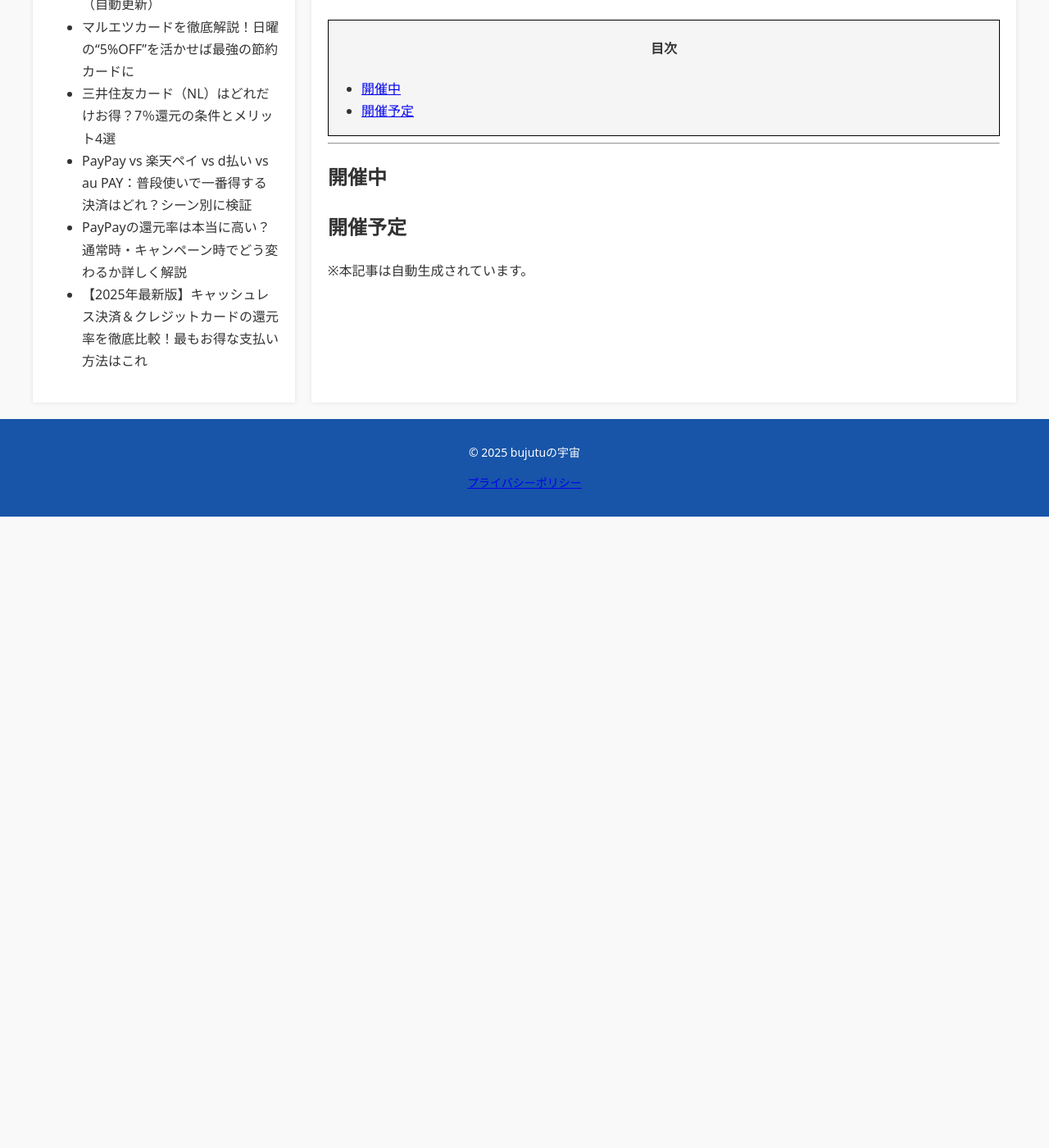
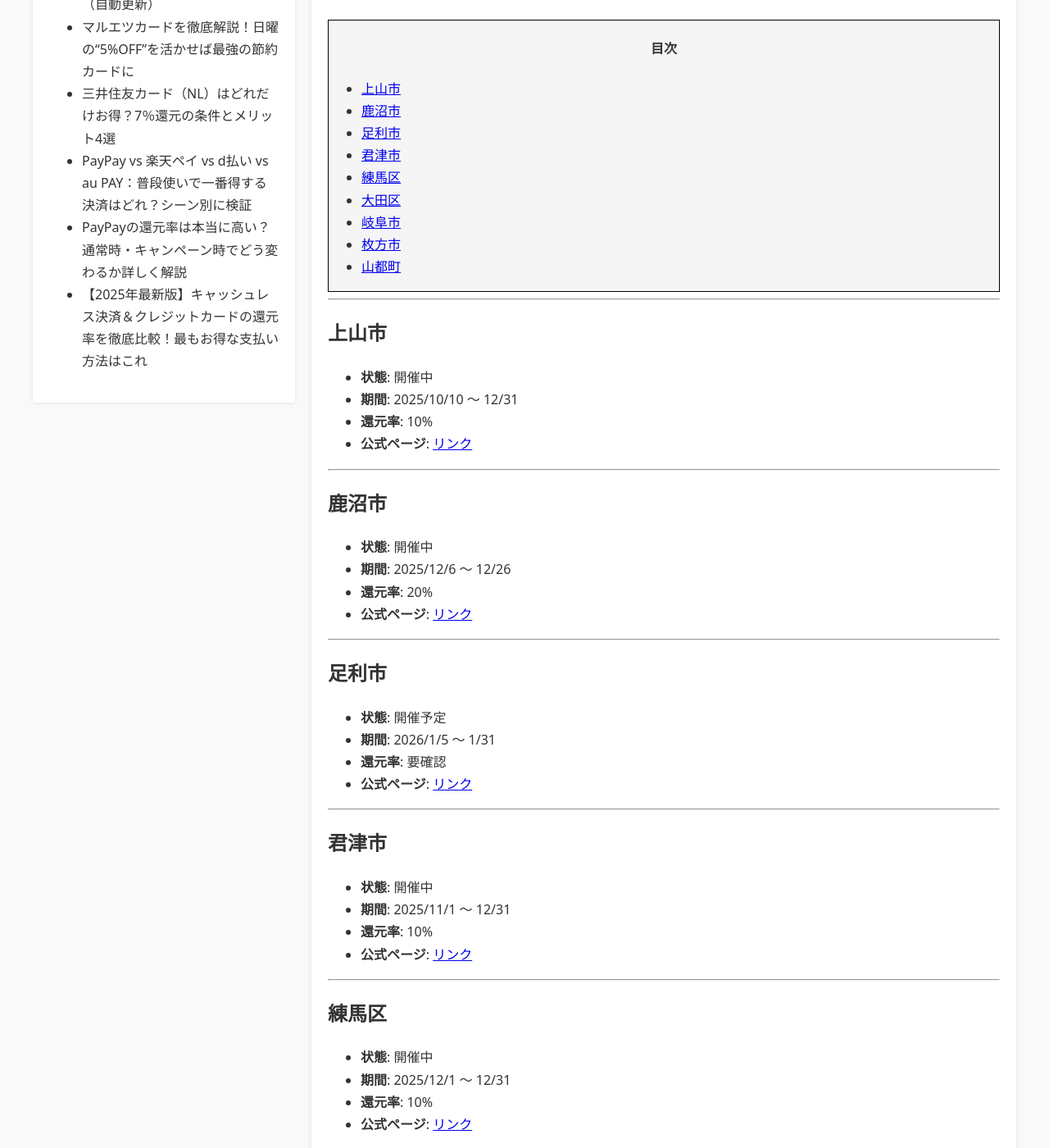
Before and after one commit to bujutu/bujutu.github.io, a Jekyll site: the page built from _posts/2025-12-10-paypay-campaigns.md, in a window 1280 px wide and 1400 px high, scrolled down 343 px. Shown: the whole window at 82% size. Built offline with Jekyll 4.4.1, drawn with Linux system fonts in a browser that asks for light colours; before the commit the page ends 973 px from its top, so only the background shows below that; some of the changed text lies outside the part shown.

Commit message:
Auto-update PayPay campaigns

```diff
--- a/_posts/2025-12-10-paypay-campaigns.md
+++ b/_posts/2025-12-10-paypay-campaigns.md
@@ -1,12 +1,12 @@
 ---
 title: "PayPay × 自治体キャンペーン（自動更新）"
 layout: post
-date: 2025-12-11 04:50:53
+date: 2025-12-11 05:07:12
 description: "PayPayと自治体のポイント還元キャンペーン一覧（自動更新）。"
 tags: [paypay, 自治体, キャンペーン, 自動更新]
 ---
 
-> 最終更新: **2025-12-11 04:50:53**
+> 最終更新: **2025-12-11 05:07:12**
 
 PayPay × 自治体 の還元キャンペーン情報を自動収集し、一覧化しています。
 高還元キャンペーンはすぐ終わることがあるため、最新情報は必ず公式ページもご確認ください。
@@ -18,49 +18,88 @@ PayPay × 自治体 の還元キャンペーン情報を自動収集し、一覧
 ---
 
 
-{% if campaigns | length == 0 %}
-現在取得できるキャンペーンはありません。
-{% else %}
 
-# 開催中
+## 上山市
 
-{% assign now_list = campaigns | where: "status", "開催中" %}
-
-{% if now_list.size == 0 %}
-現在「開催中」のキャンペーンはありません。
-{% else %}
-{% for item in now_list %}
-## {{ item.name }}
-
-- **状態**: {{ item.status }}
-- **期間**: {{ item.period }}
-- **還元率**: {{ item.rate }}
-- **公式ページ**: [リンク]({{ item.url }})
+- **状態**: 開催中
+- **期間**: 2025/10/10 〜 12/31
+- **還元率**: 10%
+- **公式ページ**: [リンク](https://paypay.ne.jp/event/yamagata-kaminoyama-city-20251010/)
 
 ---
-{% endfor %}
-{% endif %}
 
-# 開催予定
+## 鹿沼市
 
-{% assign upcoming_list = campaigns | where: "status", "開催予定" %}
-
-{% if upcoming_list.size == 0 %}
-現在「開催予定」のキャンペーンはありません。
-{% else %}
-{% for item in upcoming_list %}
-## {{ item.name }}
-
-- **状態**: {{ item.status }}
-- **期間**: {{ item.period }}
-- **還元率**: {{ item.rate }}
-- **公式ページ**: [リンク]({{ item.url }})
+- **状態**: 開催中
+- **期間**: 2025/12/6 〜 12/26
+- **還元率**: 20%
+- **公式ページ**: [リンク](https://paypay.ne.jp/event/tochigi-kanuma-city-20251206/)
 
 ---
-{% endfor %}
-{% endif %}
 
-{% endif %}
+## 足利市
+
+- **状態**: 開催予定
+- **期間**: 2026/1/5 〜 1/31
+- **還元率**: 要確認
+- **公式ページ**: [リンク](https://paypay.ne.jp/notice/20251114/cp-jichitai/)
+
+---
+
+## 君津市
+
+- **状態**: 開催中
+- **期間**: 2025/11/1 〜 12/31
+- **還元率**: 10%
+- **公式ページ**: [リンク](https://paypay.ne.jp/event/chiba-kimitsu-city-20251101/)
+
+---
+
+## 練馬区
+
+- **状態**: 開催中
+- **期間**: 2025/12/1 〜 12/31
+- **還元率**: 10%
+- **公式ページ**: [リンク](https://paypay.ne.jp/event/tokyo-nerima-city-20251201/)
+
+---
+
+## 大田区
+
+- **状態**: 開催予定
+- **期間**: 2026/1/7 〜 1/31
+- **還元率**: 要確認
+- **公式ページ**: [リンク](https://paypay.ne.jp/notice/20251114/cp-jichitai/)
+
+---
+
+## 岐阜市
+
+- **状態**: 開催中
+- **期間**: 2025/11/26 〜 12/25
+- **還元率**: 20%
+- **公式ページ**: [リンク](https://paypay.ne.jp/event/gihu-gihu-city-20251126/)
+
+---
+
+## 枚方市
+
+- **状態**: 開催予定
+- **期間**: 2026/1/5 〜 2/1
+- **還元率**: 要確認
+- **公式ページ**: [リンク](https://paypay.ne.jp/notice/20251128/cp-jichitai/)
+
+---
+
+## 山都町
+
+- **状態**: 開催予定
+- **期間**: 2026/1/5 〜 1/31
+- **還元率**: 要確認
+- **公式ページ**: [リンク](https://paypay.ne.jp/notice/20251128/cp-jichitai/)
+
+---
+
 
 
 ※本記事は自動生成されています。
```
